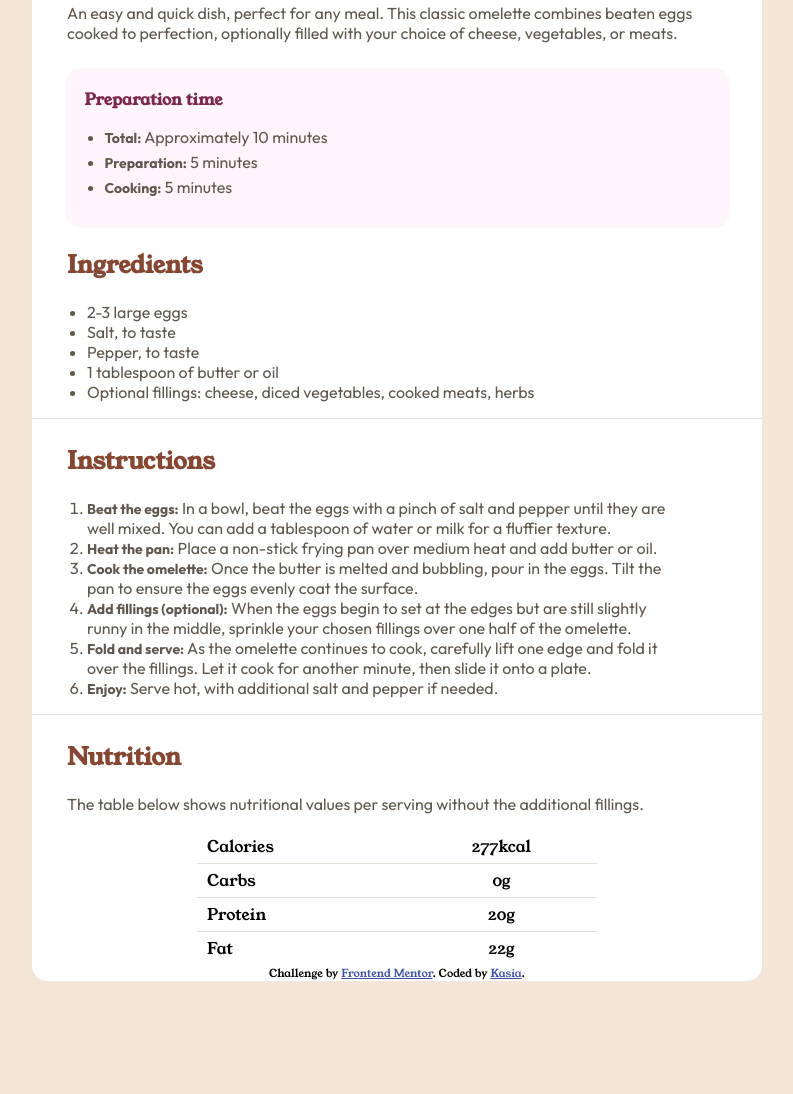
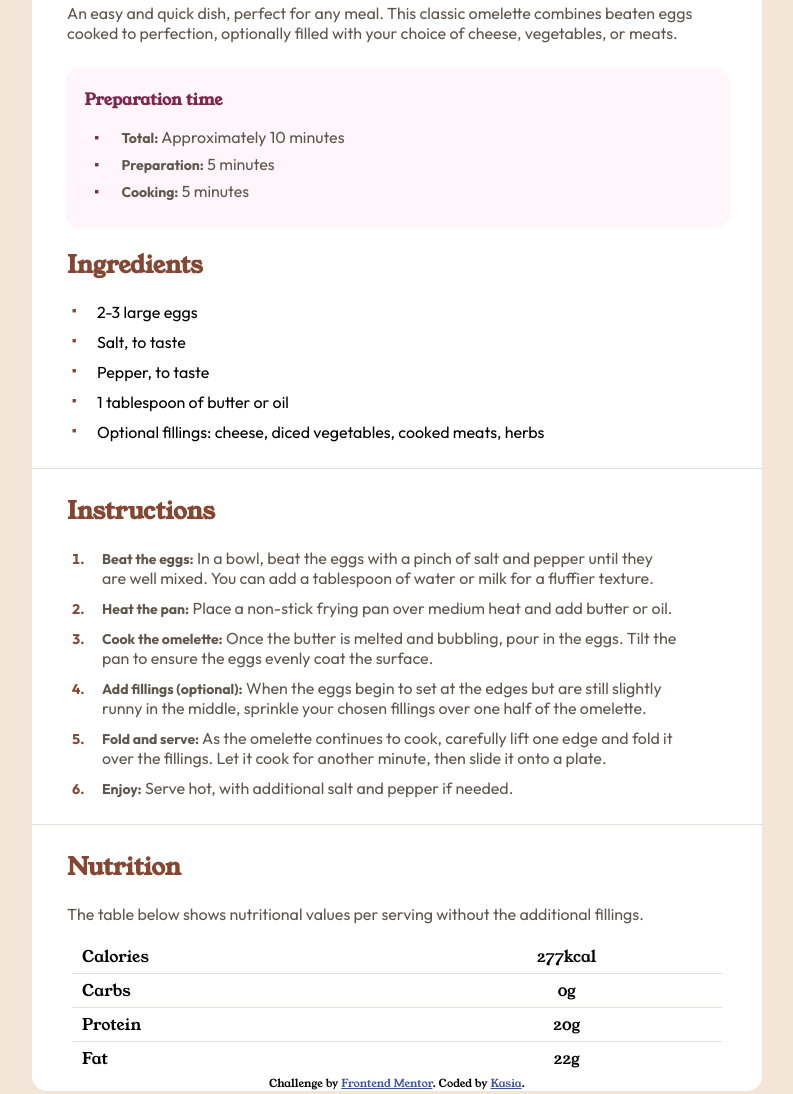
Before and after one commit to KasiaKaz14/recipe, a plain HTML site: page index.html in a window 1280 px wide. Shown: the part 453-1547 px from the top of the page, without its empty margins (331-1124 px from the left). Before the commit the page ends 1442 px from the top, so only its background shows below. Drawn offline with Linux system fonts and the light colour scheme.

Commit message:
two sections' css styles completed, li::before and li::marker arranged correctly

```diff
--- a/styles.css
+++ b/styles.css
@@ -58,17 +58,34 @@ body {
 }
 
 .recipe-info {
-  display: flex;
-  flex-direction: column;
-  gap: 5px;
   font-family: "Outfit";
   color: hsl(30, 10%, 34%);
+  list-style: none;
+  padding: 0;
+  padding-left: 30px;
+}
+
+.recipe-info li {
+  position: relative;
+  padding: 0;
+  padding-left: 27px;
+  padding-bottom: 7px;
 }
 
 .recipe-info-detail {
+  position: relative;
   font-family: "Outfit";
   font-weight: 700;
   font-size: 14px;
+}
+
+.recipe-info li::before {
+  content: "■";
+  position: absolute;
+  top: 6px;
+  left: 0;
+  font-size: 7px;
+  color: hsl(332, 51%, 32%);
 }
 
 .recipe-second-title {
@@ -81,6 +98,19 @@ body {
   color: hsl(30, 10%, 34%);
   margin-left: 15px;
   width: 590px;
+  padding: 0;
+  padding-left: 40px;
+}
+
+.recipe-making li {
+  padding-left: 15px;
+  padding-bottom: 10px;
+}
+
+.recipe-making li::marker {
+  color: hsl(14, 45%, 36%);
+  font-weight: 700;
+  font-size: 14px;
 }
 
 .recipe-making-details {
@@ -90,9 +120,25 @@ body {
 }
 
 .recipe-ingredients {
+  padding: 0;
+  padding-left: 40px;
+}
+
+.recipe-ingredients li {
+  position: relative;
   font-family: "Outfit";
-  color: hsl(30, 10%, 34%);
-  margin-left: 15px;
+  list-style: none;
+  padding-left: 25px;
+  padding-bottom: 10px;
+}
+
+.recipe-ingredients li::before {
+  content: "■";
+  position: absolute;
+  top: 4px;
+  left: 0;
+  font-size: 7px;
+  color: hsl(14, 45%, 36%);
 }
 
 .attribution {
@@ -111,7 +157,7 @@ body {
 
 table {
   margin: 0 auto;
-  width: 400px;
+  width: 650px;
   border-collapse: collapse;
 }
 
```
